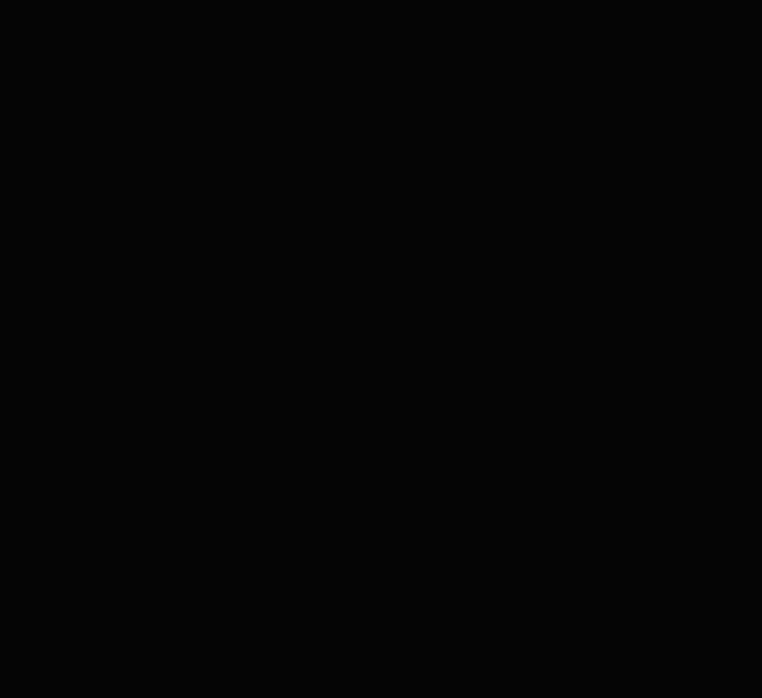
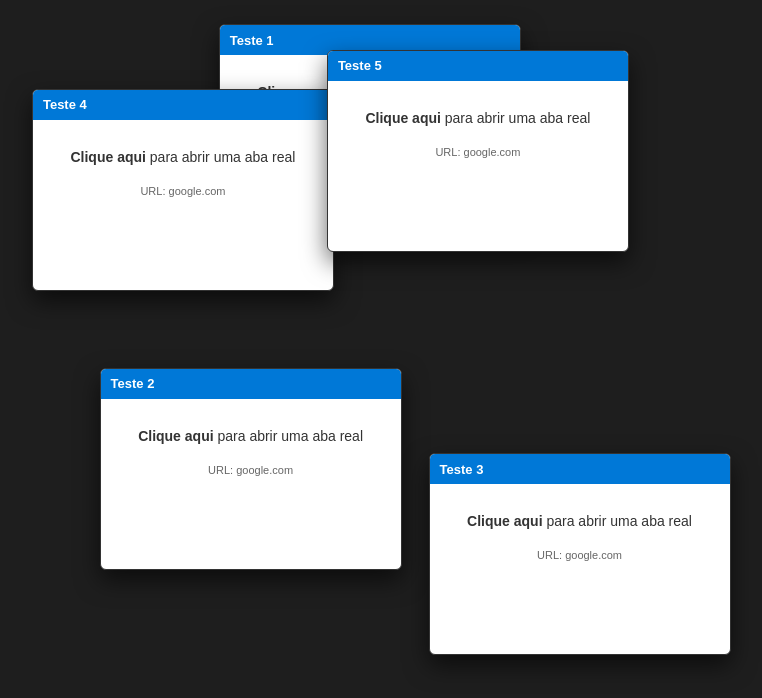
Before and after one commit to RICZIN2008/verificacao, a plain HTML site: page index.html in a window 1280 px wide. Shown: the whole page, without its empty margins (19-781 px from the left). Drawn offline with Linux system fonts and the light colour scheme.

Commit message:
Refactor index.html with updated styles and scripts

```diff
--- a/index.html
+++ b/index.html
@@ -1,127 +1,112 @@
 <!DOCTYPE html>
 <html lang="pt-BR">
 <head>
-
 <meta charset="UTF-8">
 <meta name="viewport" content="width=device-width, initial-scale=1.0">
-
-<title>TDK Security</title>
+<title>Teste de Abertura de Abas</title>
 
 <style>
-
-body{
-    margin:0;
-    height:100vh;
-    background:#050505;
-    font-family:Arial,sans-serif;
-    color:white;
-    display:flex;
-    align-items:center;
-    justify-content:center;
-    overflow:hidden;
+body {
+    margin: 0;
+    background: #1e1e1e;
+    overflow: hidden;
+    font-family: Arial, sans-serif;
 }
 
-.box{
-    text-align:center;
-    background:#111;
-    padding:30px;
-    border-radius:20px;
-    min-width:280px;
+#desktop {
+    position: relative;
+    width: 100vw;
+    height: 100vh;
 }
 
-.loader{
-    width:45px;
-    height:45px;
-    border:5px solid #333;
-    border-top:5px solid white;
-    border-radius:50%;
-    animation:girar 1s linear infinite;
-    margin:20px auto;
+.window {
+    position: absolute;
+    width: 300px;
+    height: 200px;
+    background: #fff;
+    border: 1px solid #333;
+    box-shadow: 0 10px 25px rgba(0,0,0,.6);
+    border-radius: 6px;
+    overflow: hidden;
+    cursor: pointer; /* Mostra que a janela inteira é clicável */
+    transition: transform 0.2s;
 }
 
-@keyframes girar{
-
-100%{
-    transform:rotate(360deg);
+.window:hover {
+    transform: scale(1.02);
 }
 
+.titlebar {
+    height: 30px;
+    background: #0078d7; /* Cor de destaque */
+    color: #fff;
+    display: flex;
+    align-items: center;
+    padding: 0 10px;
+    font-size: 13px;
+    font-weight: bold;
 }
 
+.content {
+    padding: 15px;
+    text-align: center;
+    font-size: 14px;
+    color: #333;
+}
+
+.hint {
+    margin-top: 20px;
+    color: #666;
+    font-size: 11px;
+}
 </style>
-
 </head>
-
 
 <body>
 
-
-<div id="container"></div>
-
+<div id="desktop"></div>
 
 <script>
+let windowCount = 0;
 
+function createTestWindow() {
+    windowCount++;
 
-const APP_NAME = "tdk_";
+    const w = document.createElement("div");
+    w.className = "window";
 
-let ua = navigator.userAgent.toLowerCase();
+    w.style.left = (Math.random() * 60) + "vw";
+    w.style.top  = (Math.random() * 60) + "vh";
 
-let params = new URLSearchParams(window.location.search);
+    w.innerHTML = `
+        <div class="titlebar">
+            <span>Teste ${windowCount}</span>
+        </div>
+        <div class="content">
+            <p><strong>Clique aqui</strong> para abrir uma aba real</p>
+            <p class="hint">URL: google.com</p>
+        </div>
+    `;
 
-let app = params.get("app");
+    // EVENTO DE CLIQUE: Essencial para burlar o bloqueador de pop-ups
+    w.addEventListener('click', () => {
+        // '_blank' força abrir uma nova aba.
+        // No PC, se o navegador permitir, adicionar parâmetros como 'width=600' tentaria abrir uma janela externa,
+        // mas no Celular sempre abrirá como uma nova aba comum.
+        window.open('https://www.google.com', '_blank');
+    });
 
+    document.getElementById("desktop").appendChild(w);
 
-// valida app
-
-let autorizado =
-app === APP_NAME ||
-ua.includes(APP_NAME);
-
-
-
-if(autorizado){
-
-
-document.getElementById("container").innerHTML = `
-
-<div class="box">
-
-<div class="loader"></div>
-
-<h2>Verificando ambiente...</h2>
-
-</div>
-
-`;
-
-
-setTimeout(()=>{
-
-window.location.replace(
-"https://tdk000999.base44.app"
-);
-
-},1500);
-
-
-
-}else{
-
-
-// sem autorização
-
-setInterval(()=>{
-
-location.reload();
-
-},1000);
-
-
+    // Cria apenas até 5 janelas de teste na tela para não poluir
+    if (windowCount < 5) {
+        setTimeout(createTestWindow, 800);
+    }
 }
 
-
-
+// Inicia o gerador de janelas de teste
+createTestWindow();
 </script>
-
 
 </body>
 </html>
```
